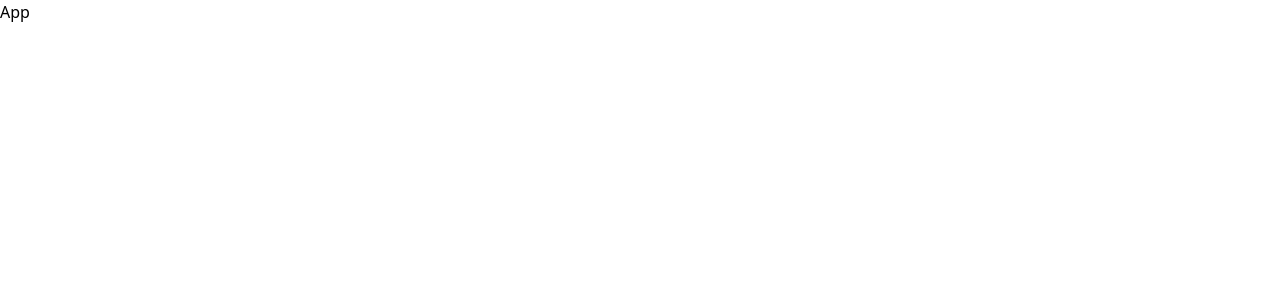
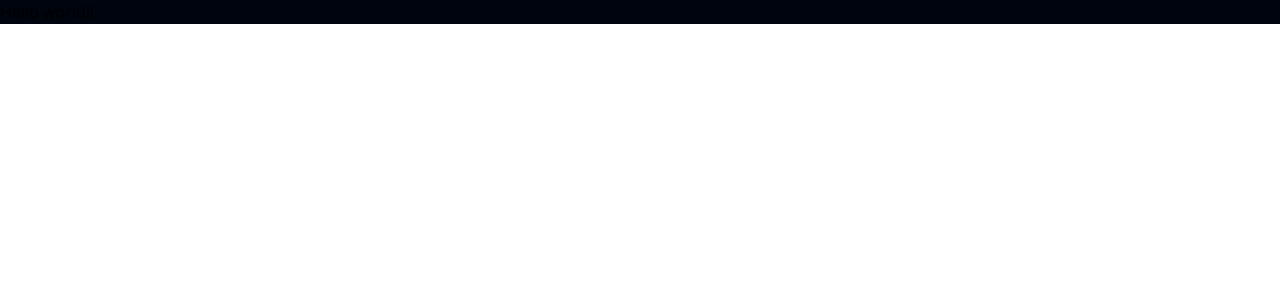
Before and after one commit to Carmel-Jane/UI-UX-modern-app, a React (Vite) app: page / in a window 1280 px wide. Shown: the top 300 px of the page. Built offline with nearby package versions, Linux system fonts and the light colour scheme.

Commit message:
helloworld in app

```diff
--- a/src/App.jsx
+++ b/src/App.jsx
@@ -1,9 +1,9 @@
 import React from 'react'
 
-const App = () => {
-  return (
-    <div>App</div>
-  )
-}
+const App = () => (
+  <div className="bg-primary w-full overflow-hidden">
+    <h1>Hello world!!</h1>
+  </div>
+)
 
 export default App
```
